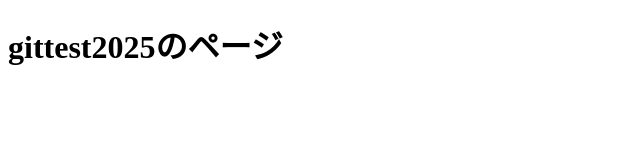
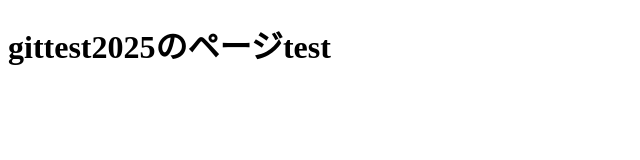
Before and after one commit to gittkc/gittest2025, a plain HTML site: page index.html in a window 1280 px wide. Shown: the full height of the page, 0-640 px from the left. Drawn offline with Linux system fonts and the light colour scheme.

Commit message:
Update index.html

```diff
--- a/index.html
+++ b/index.html
@@ -6,6 +6,6 @@
     <title>Document</title>
   </head>
   <body>
-    <h1>gittest2025のページ</h1>
+    <h1>gittest2025のページtest</h1>
   </body>
 </html>
```
